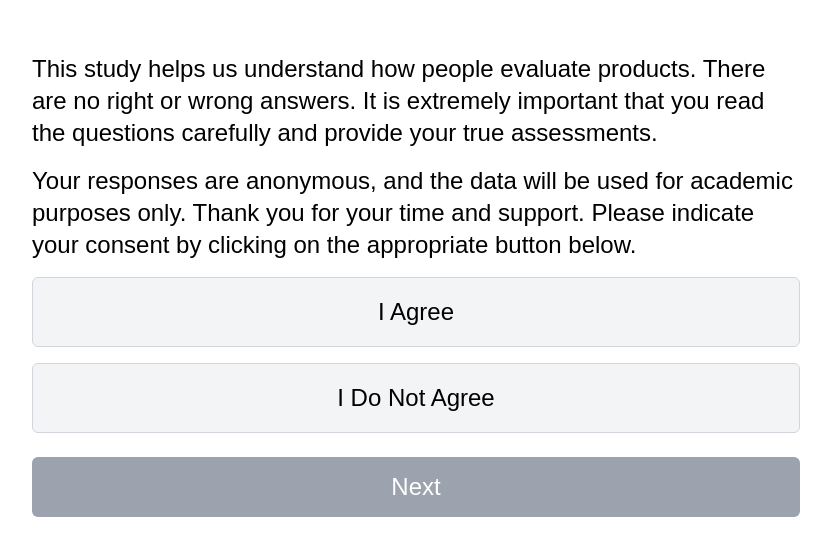
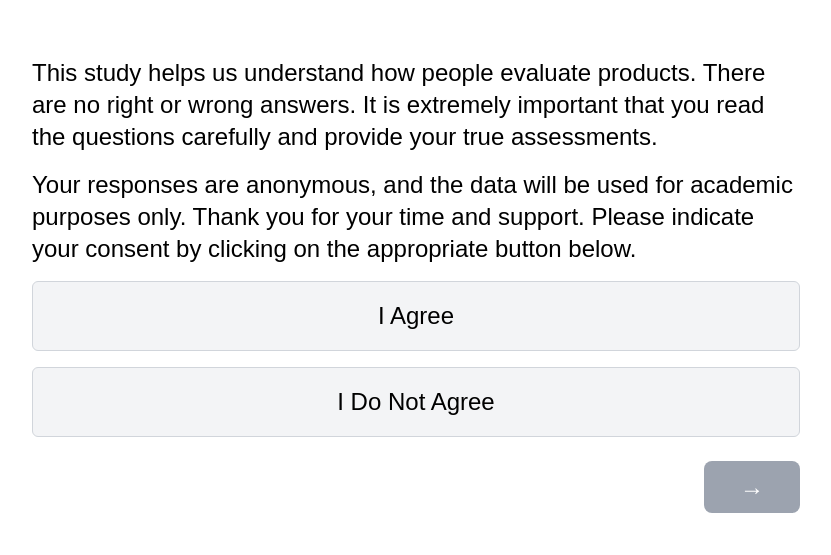
Before and after one commit to aaaaryaaa/test-rochak, a React (Create React App) app in the folder frontend/: page / in a window 1280 px wide. Shown: the part 115-670 px from the top of the page, without its empty margins (224-1055 px from the left). Built offline with nearby package versions, Linux system fonts and the light colour scheme; no server answers.

Commit message:
submit button changed for some pages

```diff
--- a/frontend/src/Components/Consent.js
+++ b/frontend/src/Components/Consent.js
@@ -85,14 +85,17 @@ const Consent = () => {
                         </div>
                     </label>
                 </div>
+                <div className="flex justify-end">
                 <button
                     onClick={handleNext}
-                    className={`w-full py-3 text-white rounded-md ${
-                        consent ? 'bg-blue-600 hover:bg-blue-700' : 'bg-gray-400 cursor-not-allowed'
+                    className={`w-24 py-2 text-white rounded-lg ${
+                        consent ? 'bg-[#007AC0] hover:bg-[#007AC0]' : 'bg-gray-400 cursor-not-allowed'
                     }`}
+                    disabled={!consent}
                 >
-                    Next
+                    →
                 </button>
+            </div>
         </div>
     );
 };
--- a/frontend/src/Components/Disclaimer.js
+++ b/frontend/src/Components/Disclaimer.js
@@ -1,6 +1,7 @@
 // components/Disclaimer.js
 import React, { useEffect, useState } from 'react';
 import { useNavigate } from 'react-router-dom';
+import '../index.css'; // Ensure the CSS file is imported
 
 const Disclaimer = () => {
     const navigate = useNavigate();
@@ -25,13 +26,13 @@ const Disclaimer = () => {
     };
 
     return (
-        <div className="flex flex-col justify-center min-h-screen p-4 mx-60">
+        <div className="disclaimer flex flex-col justify-center min-h-screen p-4 mx-60">
             <div className='flex flex-col items-center'>
                 <img className='w-[30rem] pt-1' src='https://res.cloudinary.com/daja3mrty/image/upload/v1729478338/frostbytelogo_mllxak.jpg'></img>
                 <img className='w-[30rem] pb-1' src='https://res.cloudinary.com/daja3mrty/image/upload/v1729478359/frostbytemoto_fi4kc0.jpg'></img>
             </div>
             <p className="text-2xl mb-4">
-              FrostByte holds a large number of patents related to refrigeration technology, particularly focused on extending the freshness of food items.
+            FrostByte is known for its innovation and holds a large number of patents related to refrigeration technology, particularly focused on extending the freshness of food items.
             </p>
 
             {/* <button onClick={handleNext} className="px-4 py-2 bg-blue-500 text-white rounded">
@@ -44,7 +45,7 @@ const Disclaimer = () => {
                 isDisabled ? 'bg-gray-400' : 'bg-blue-500'
             } text-white`}
         >
-            {isDisabled ? `Wait ${timeLeft} seconds` : 'Next'}
+            {isDisabled ? `Wait ${timeLeft} seconds` : '→'}
         </button>
         </div>
     );
--- a/frontend/src/Components/InfoPage1.js
+++ b/frontend/src/Components/InfoPage1.js
@@ -18,9 +18,15 @@ const InfoPage1 = () => {
             <p className='text-2xl mb-4'>
             After some initial research, you narrowed your search to the options offered by four brands: <span className="frostbyte">FrostByte</span>, <span className="coolnest">CoolNest</span>, <span className="chillcore">ChillCore</span>, and <span className="polarpeak">PolarPeak</span>.
             </p>
-            <button onClick={handleNext} className="px-4 py-2 bg-blue-500 text-white rounded">
-                Next
-            </button>
+            <div className="flex justify-end">  {/* Ensures right alignment */}
+            <button
+                    onClick={handleNext}
+                    className="flex items-center justify-center px-5 py-2 text-white rounded-lg"
+                    style={{ backgroundColor: '#007AC0' }}  // Change background color to #007AC0
+                >
+                    →
+                </button>
+            </div>
         </div>
     );
 };
--- a/frontend/src/Components/InfoPage2.js
+++ b/frontend/src/Components/InfoPage2.js
@@ -48,9 +48,15 @@ const InfoPage2 = () => {
                 You are free to select up to 4 models for comparison. The interactive design allows you to revisit the options screen at any time to adjust the models you are comparing.
                 Once you’ve completed your comparisons, you’ll be prompted to make a final choice from the options you’ve selected.
             </p>
-            <button onClick={handleRedirect} disabled={loading} className="px-4 py-2 bg-blue-500 text-white rounded">
-                Next
+            <div className="flex justify-end">  {/* Ensures right alignment */}
+            <button
+                onClick={handleRedirect} disabled={loading}
+                className="flex items-center justify-center px-5 py-2 text-white rounded-lg"
+                style={{ backgroundColor: '#007AC0' }}
+                >
+                    →
             </button>
+            </div>
         </div>
     );
 };
--- a/frontend/src/Components/ProlificId.js
+++ b/frontend/src/Components/ProlificId.js
@@ -37,13 +37,16 @@ const ProlificId = () => {
                 className="mb-4 px-4 py-2 border border-gray-300 rounded"
             />
             <CaptchaComponent setVerified={setVerified} />
-            <button
-                onClick={handleNext}
-                className={`px-4 py-2 w-full bg-blue-500 text-white rounded ${!prolificId || !verified ? 'opacity-50 cursor-not-allowed' : ''}`}
-                disabled={!prolificId || !verified}
-            >
-                Next
-            </button>
+            <div className="flex justify-end w-full">  {/* Ensures right alignment */}
+                <button
+                    onClick={handleNext}
+                    className="flex items-center justify-center px-5 py-2 text-white rounded-lg"
+                    style={{ backgroundColor: '#007AC0', fontSize: '28px'}}
+                    disabled={!prolificId || !verified}
+                >
+                    →
+                </button>
+            </div>
         </div>
     );
 };
--- a/frontend/src/Pages/Page1.js
+++ b/frontend/src/Pages/Page1.js
@@ -1,6 +1,7 @@
 // pages/Page1.js
 import React, { useEffect, useState } from 'react';
 import { useNavigate } from 'react-router-dom';
+import '../index.css'; // Ensure the CSS file is imported
 
 const Page1 = () => {
     const navigate = useNavigate();
@@ -25,15 +26,15 @@ const Page1 = () => {
     };
 
     return (
-        <div className="flex flex-col justify-center min-h-screen p-4 mx-60">
-            <h2 className="text-2xl font-bold mb-4">Disclaimer</h2>
-            <p className="mb-4">
-              Notably, FrostByte holds a large number of patents related to refrigeration technology, particularly focused on extending the freshness of food items.
-            </p>
+        <div className="page1 flex flex-col justify-center min-h-screen p-4 mx-60">
             <div className='flex flex-col items-center'>
                 <img className='w-[30rem] pt-1' src='https://res.cloudinary.com/daja3mrty/image/upload/v1729478338/frostbytelogo_mllxak.jpg'></img>
                 <img className='w-[30rem] pb-1' src='https://res.cloudinary.com/daja3mrty/image/upload/v1729478359/frostbytemoto_fi4kc0.jpg'></img>
             </div>
+            <p className="text-2xl mb-4">
+              FrostByte is known for its innovation and holds a large number of patents related to refrigeration technology, particularly focused on extending the freshness of food items.
+            </p>
+
             {/* <button onClick={handleNext} className="px-4 py-2 bg-blue-500 text-white rounded">
                 Next
             </button> */}
@@ -44,7 +45,7 @@ const Page1 = () => {
                 isDisabled ? 'bg-gray-400' : 'bg-blue-500'
             } text-white`}
         >
-            {isDisabled ? `Wait ${timeLeft} seconds` : 'Next'}
+            {isDisabled ? `Wait ${timeLeft} seconds` : '→'}
         </button>
         </div>
     );
--- a/frontend/src/index.css
+++ b/frontend/src/index.css
@@ -3,7 +3,7 @@
 @tailwind utilities;
 
 /* General font and size for consent, infopage1, infopage2, restofsurvey, noconsent */
-.consent, .infopage1, .infopage2, .restofsurvey, .noconsent {
+.consent, .infopage1, .infopage2, .restofsurvey, .noconsent, .disclaimer, .page1 {
     font-family: 'Poppins', sans-serif;
     font-size: 24px;
 }
```
